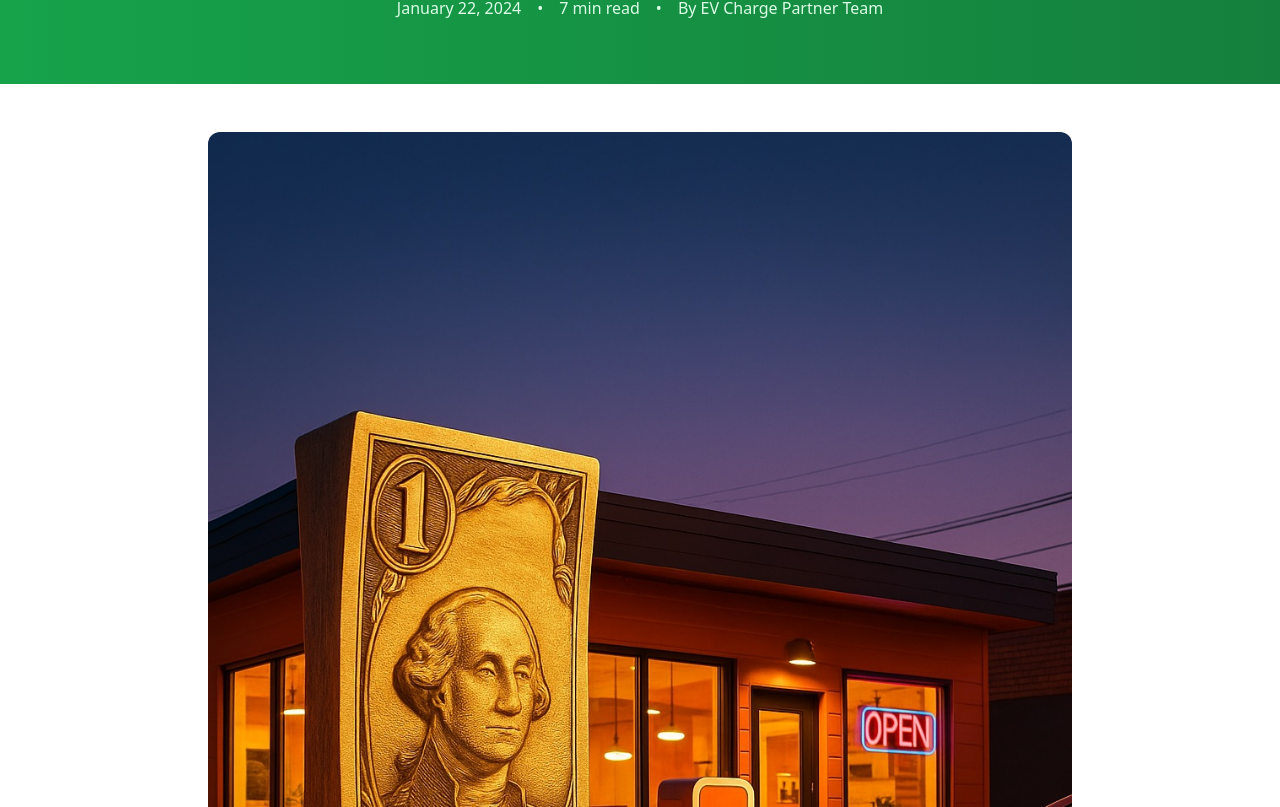
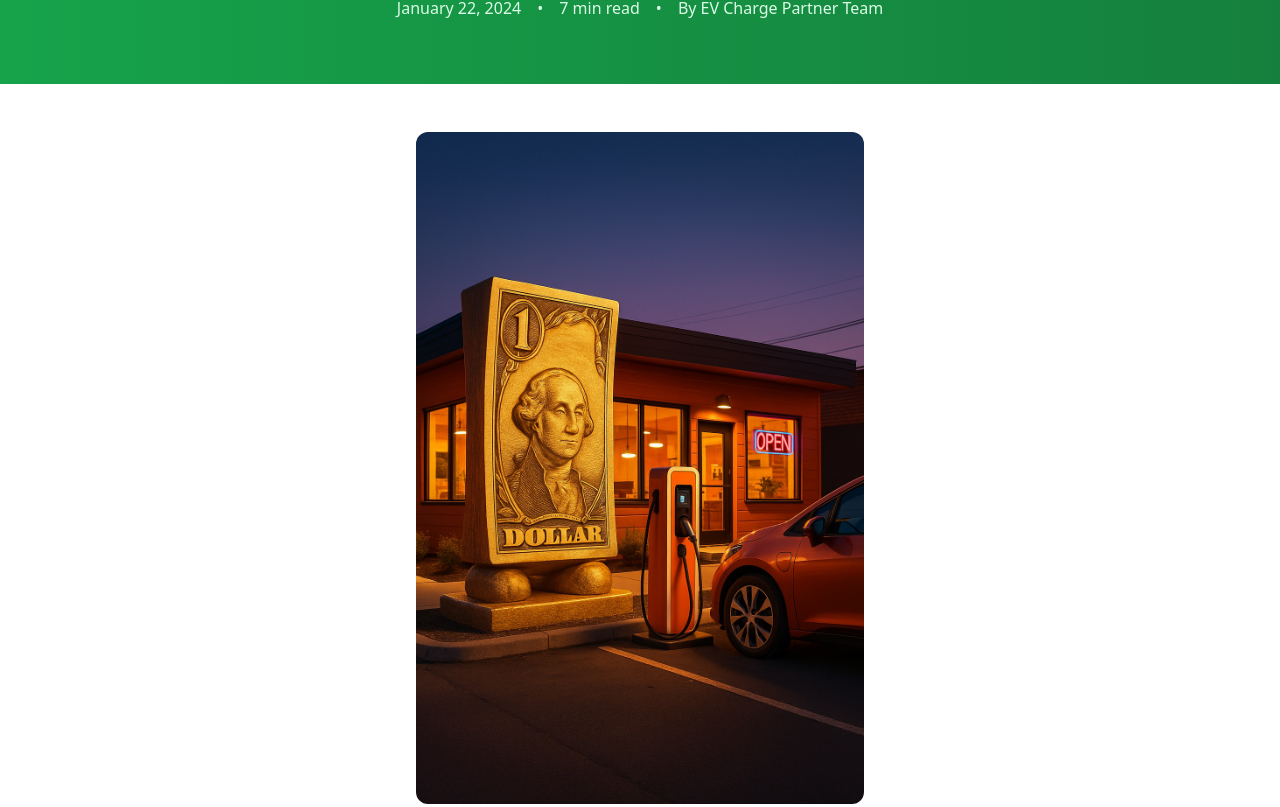
Before and after one commit to jellobear27/ev-charger-co, a Next.js app: page /blog/california-businesses-profiting-ev-charging in a window 1280 px wide. Shown: the part 373-1180 px from the top of the page. Built offline with nearby package versions, Linux system fonts and the light colour scheme.

Commit message:
fix: Adjust business opportunity blog image size to match range anxiety photo

```diff
--- a/src/app/blog/california-businesses-profiting-ev-charging/page.tsx
+++ b/src/app/blog/california-businesses-profiting-ev-charging/page.tsx
@@ -67,9 +67,9 @@ export default function CaliforniaBusinessesArticle() {
             <Image
               src="/opportunity.jpeg"
               alt="Business opportunity concept showing EV charging and California business success"
-              width={800}
-              height={400}
-              className="rounded-xl w-full"
+              width={600}
+              height={800}
+              className="rounded-xl w-full max-w-md mx-auto"
             />
           </div>
 
```
